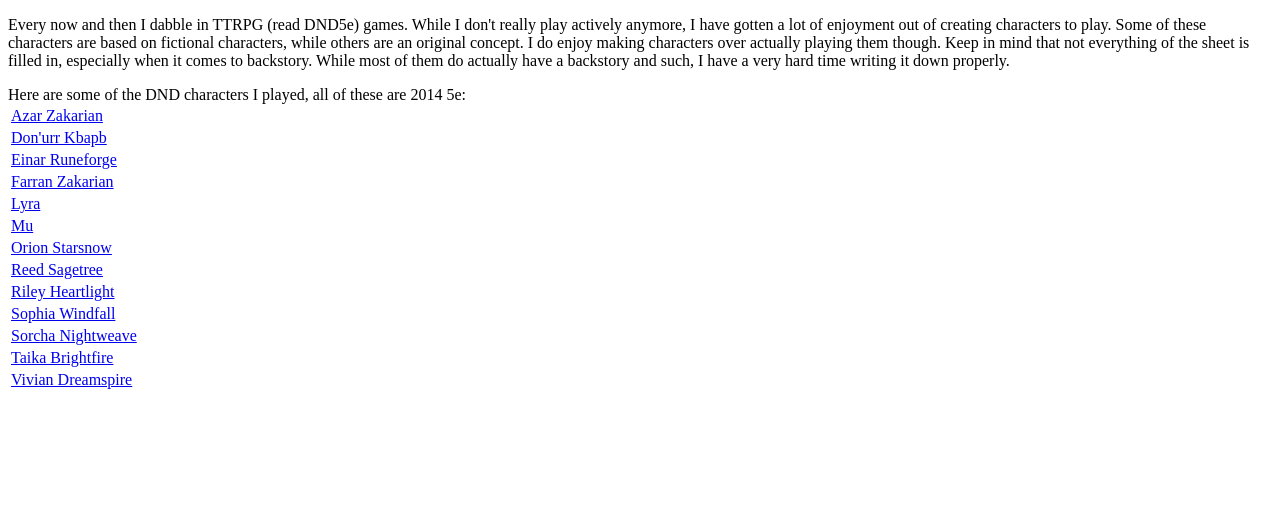
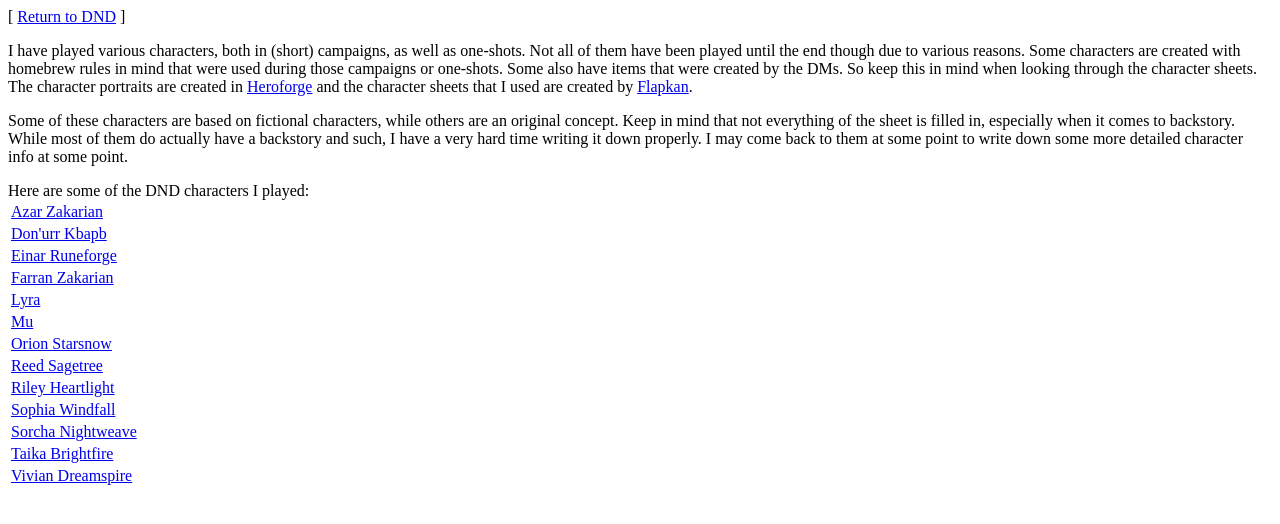
Before and after one commit to CoburnFuse/Coburnius.net, a website: page dnd/characters.html in a window 1280 px wide. Drawn offline with Linux system fonts and the light colour scheme.

Commit message:
Split up the DND pages to make it more future proof, as well as some minor corrections

```diff
--- a/ttrpg.html
+++ b/dnd/characters.html
@@ -6,13 +6,20 @@
 
         <!-- NAVBAR_INCLUDE -->
 
+        <div class="textCenter">[ <a href='/dnd.html' title='DND'>Return to DND</a> ]</div>
+
         <section>
-            <p>Every now and then I dabble in TTRPG (read DND5e) games. While I don't really play actively anymore, I have gotten a lot of enjoyment out of creating characters to play.
-            Some of these characters are based on fictional characters, while others are an original concept. I do enjoy making characters over actually playing them though.
-            Keep in mind that not everything of the sheet is filled in, especially when it comes to backstory. While most of them do actually have a backstory and such,
-            I have a very hard time writing it down properly.</p>
+            <p>I have played various characters, both in (short) campaigns, as well as one-shots. Not all of them have been played until the end though due to various reasons.
+            Some characters are created with homebrew rules in mind that were used during those campaigns or one-shots. Some also have items that were created by the DMs.
+            So keep this in mind when looking through the character sheets. The character portraits are created in <a href="https://www.heroforge.com/">Heroforge</a> and
+            the character sheets that I used are created by <a href="https://www.flapkan.com/">Flapkan</a>.</p>
 
-            Here are some of the DND characters I played, all of these are 2014 5e:
+            <p>Some of these characters are based on fictional characters, while others are an original concept.
+            Keep in mind that not everything of the sheet is filled in, especially when it comes to backstory.
+            While most of them do actually have a backstory and such, I have a very hard time writing it down properly.
+            I may come back to them at some point to write down some more detailed character info at some point.</p>
+
+            Here are some of the DND characters I played:
             <table>
                 <tr><td><a href="https://cdn.coburnius.net/ttrpg/Azar%20Zakarian.pdf">Azar Zakarian</a></td></tr>
                 <tr><td><a href="https://cdn.coburnius.net/ttrpg/Donurr%20Kbapb.pdf">Don'urr Kbapb</a></td></tr>
```
Also changed, not shown: assets/components/navbar.html (+1 -1 lines), dnd.html (added, +21 -0 lines), gamesiplay.html (+2 -1 lines), recommendations.html (+1 -1 lines).
